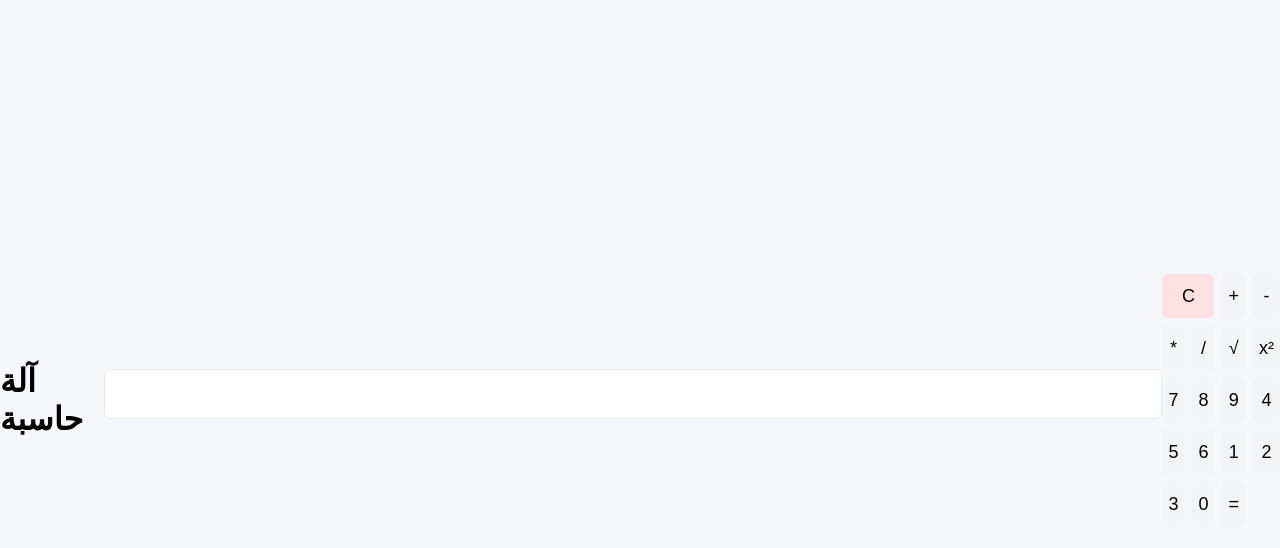
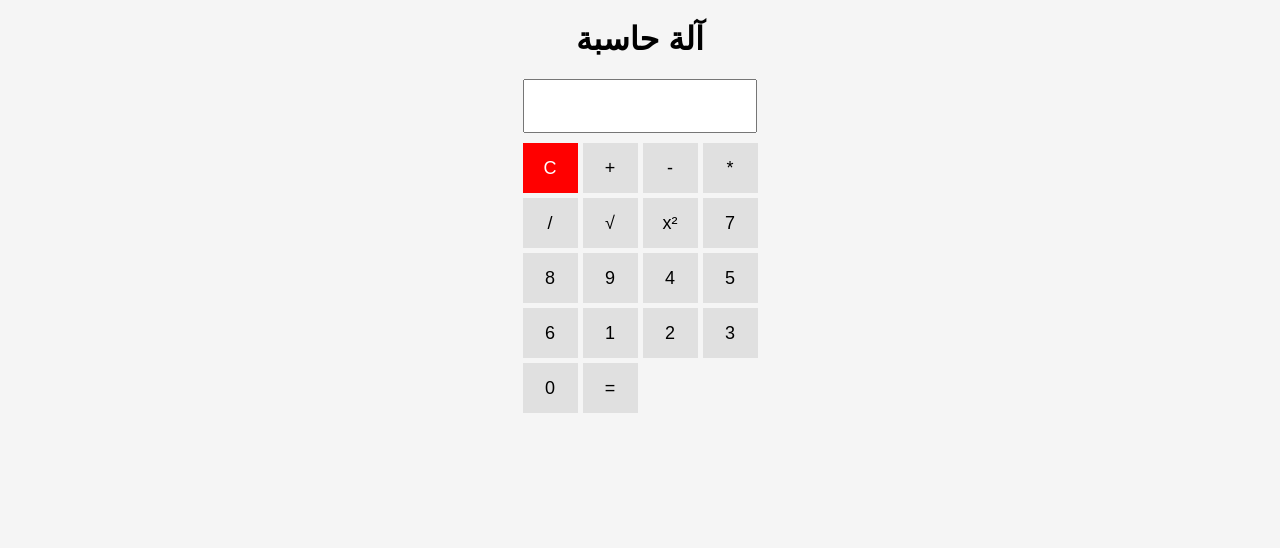
Before and after one commit to lsah62431/calculator-devops, a website: page docs/index.html in a window 1280 px wide. Drawn offline with Linux system fonts and the light colour scheme.

Commit message:
Update style.css

```diff
--- a/docs/style.css
+++ b/docs/style.css
@@ -1,46 +1,42 @@
 body {
   font-family: Arial, sans-serif;
-  display: flex;
-  justify-content: center;
-  align-items: center;
-  height: 100vh;
-  margin: 0;
-  background: #f6f7fb;
+  text-align: center;
+  background-color: #f5f5f5;
 }
-.calculator {
-  border: 1px solid #e5e7eb;
-  background: #fff;
-  padding: 20px;
-  border-radius: 10px;
-  box-shadow: 0 10px 25px rgba(0,0,0,0.08);
-  width: 260px;
+
+h1 {
+  margin-top: 20px;
 }
+
 #display {
-  width: 100%;
-  height: 48px;
-  margin-bottom: 12px;
+  width: 220px;
+  height: 40px;
   font-size: 20px;
-  padding: 0 10px;
-  border: 1px solid #e5e7eb;
-  border-radius: 6px;
+  text-align: right;
+  margin-bottom: 10px;
+  padding: 5px;
 }
+
 .buttons {
   display: grid;
-  grid-template-columns: repeat(4, 1fr);
-  gap: 8px;
+  grid-template-columns: repeat(4, 55px);
+  grid-gap: 5px;
+  justify-content: center;
 }
+
 button {
-  height: 44px;
+  height: 50px;
   font-size: 18px;
+  background-color: #e0e0e0;
   border: none;
-  border-radius: 6px;
-  background: #f3f4f6;
   cursor: pointer;
 }
-button:hover { background: #e5e7eb; }
-button:active { background: #d1d5db; }
-.buttons button:nth-child(1) {
-  grid-column: span 2;
-  background: #fee2e2;
+
+button:hover {
+  background-color: #d5d5d5;
 }
-.buttons button:nth-child(1):hover { background: #fecaca; }
+
+button.red {
+  background-color: red;
+  color: white;
+}
```
